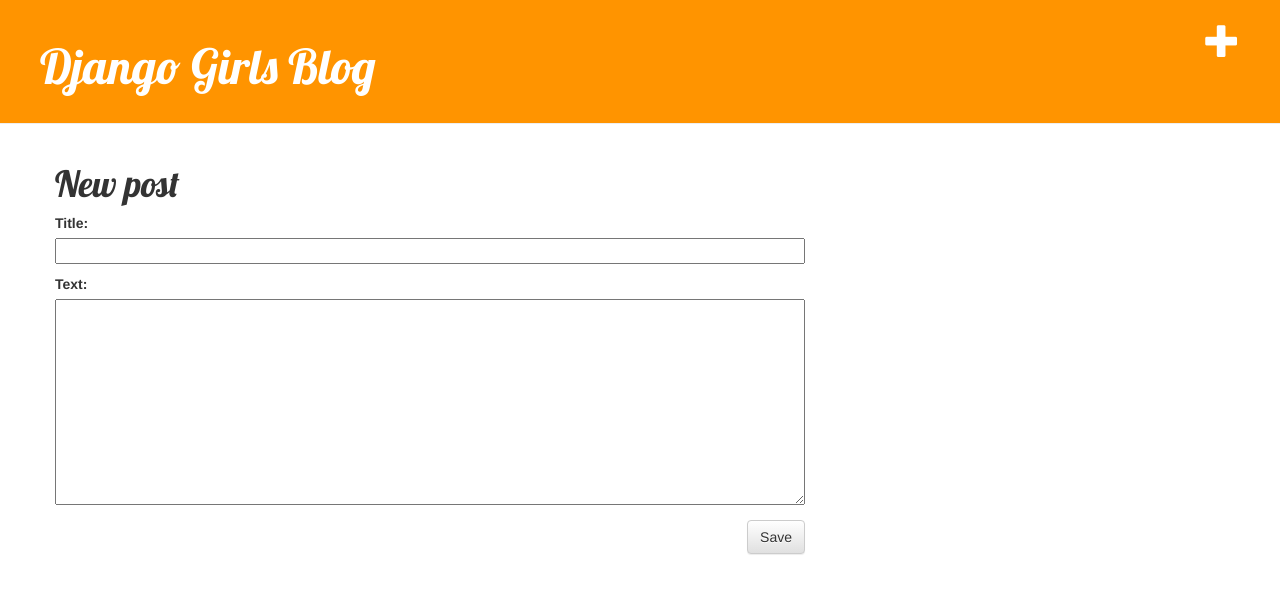
After one commit to eswizardry/my-first-blog, a Django app: page /post/new/ in a window 1280 px wide. The commit adds this page. Shown: the top 594 px of the page. Run offline with Django 3.2, Linux system fonts and the light colour scheme; the visitor is signed in with stand-in values (Sample User, id 1); some libraries are stand-ins or nearby versions.

Commit message:
Added views to create/edit blog post inside the site.

```diff
--- /dev/null
+++ b/blog/forms.py
@@ -0,0 +1,16 @@
+#!/usr/bin/env python
+# -*- coding: utf-8 -*-
+# @Author: mcsbanch
+# @Date:   2016-02-06 16:37:48
+# @Last Modified by:   mcsbanch
+# @Last Modified time: 2016-02-06 16:38:03
+from django import forms
+
+from .models import Post
+
+
+class PostForm(forms.ModelForm):
+
+    class Meta:
+        model = Post
+        fields = ('title', 'text',)
--- /dev/null
+++ b/blog/static/css/blog.css
@@ -0,0 +1,53 @@
+/*
+* @Author: mcsbanch
+* @Date:   2016-02-06 14:51:57
+* @Last Modified by:   mcsbanch
+* @Last Modified time: 2016-02-06 16:04:48
+*/
+.page-header {
+    background-color: #ff9400;
+    margin-top: 0;
+    padding: 20px 20px 20px 40px;
+}
+
+.page-header h1, .page-header h1 a, .page-header h1 a:visited, .page-header h1 a:active {
+    color: #ffffff;
+    font-size: 36pt;
+    text-decoration: none;
+}
+
+.content {
+    margin-left: 40px;
+}
+
+h1, h2, h3, h4 {
+    font-family: 'Lobster', cursive;
+}
+
+.date {
+    float: right;
+    color: #828282;
+}
+
+.save {
+    float: right;
+}
+
+.post-form textarea, .post-form input {
+    width: 100%;
+}
+
+.top-menu, .top-menu:hover, .top-menu:visited {
+    color: #ffffff;
+    float: right;
+    font-size: 26pt;
+    margin-right: 20px;
+}
+
+.post {
+    margin-bottom: 70px;
+}
+
+.post h1 a, .post h1 a:visited {
+    color: #000000;
+}
--- /dev/null
+++ b/blog/templates/blog/base.html
@@ -0,0 +1,28 @@
+{% load staticfiles %}
+<!DOCTYPE html>
+<html lang="en">
+    <head>
+        <title>Django Girls blog</title>
+        <meta charset="utf-8">
+        <link rel="stylesheet" href="//maxcdn.bootstrapcdn.com/bootstrap/3.2.0/css/bootstrap.min.css">
+        <link rel="stylesheet" href="//maxcdn.bootstrapcdn.com/bootstrap/3.2.0/css/bootstrap-theme.min.css">
+        <link rel="stylesheet" href="{% static 'css/blog.css' %}">
+        <link href="http://fonts.googleapis.com/css?family=Lobster&subset=latin,latin-ext" rel="stylesheet" type="text/css">
+    </head>
+<body>
+    <div class="page-header">
+        {% if user.is_authenticated %}
+            <a href="{% url 'post_new' %}" class="top-menu"><span class="glyphicon glyphicon-plus"></span></a>
+        {% endif %}
+        <h1><a href="/">Django Girls Blog</a></h1>
+    </div>
+    <div class="content container">
+        <div class="row">
+            <div class="col-md-8">
+            {% block content %}
+            {% endblock %}
+            </div>
+        </div>
+    </div>
+</body>
+</html>
--- /dev/null
+++ b/blog/templates/blog/post_edit.html
@@ -0,0 +1,9 @@
+{% extends 'blog/base.html' %}
+
+{% block content %}
+    <h1>New post</h1>
+    <form method="POST" class="post-form">{% csrf_token %}
+        {{ form.as_p }}
+        <button type="submit" class="save btn btn-default">Save</button>
+    </form>
+{% endblock %}
--- a/blog/urls.py
+++ b/blog/urls.py
@@ -3,10 +3,13 @@
 # @Author: mcsbanch
 # @Date:   2016-02-06 13:17:31
 # @Last Modified by:   mcsbanch
-# @Last Modified time: 2016-02-06 13:18:42
+# @Last Modified time: 2016-02-06 17:00:00
 from django.conf.urls import url
 from . import views
 
 urlpatterns = [
     url(r'^$', views.post_list, name='post_list'),
+    url(r'^post/(?P<pk>[0-9]+)/$', views.post_detail, name='post_detail'),
+    url(r'^post/new/$', views.post_new, name='post_new'),
+    url(r'^post/(?P<pk>[0-9]+)/edit/$', views.post_edit, name='post_edit'),
 ]
--- a/blog/views.py
+++ b/blog/views.py
@@ -1,9 +1,44 @@
-from django.shortcuts import render
+from django.shortcuts import render, get_object_or_404, redirect
 from django.utils import timezone
 from .models import Post
+from .forms import PostForm
 
 
 # Create your views here.
 def post_list(request):
     posts = Post.objects.filter(published_date__lte=timezone.now()).order_by('published_date')
     return render(request, 'blog/post_list.html', {'posts': posts})
+
+
+def post_detail(request, pk):
+    post = get_object_or_404(Post, pk=pk)
+    return render(request, 'blog/post_detail.html', {'post': post})
+
+
+def post_new(request):
+    if request.method == "POST":
+        form = PostForm(request.POST)
+        if form.is_valid():
+            post = form.save(commit=False)
+            post.author = request.user
+            post.published_date = timezone.now()
+            post.save()
+            return redirect('post_detail', pk=post.pk)
+    else:
+        form = PostForm()
+    return render(request, 'blog/post_edit.html', {'form': form})
+
+
+def post_edit(request, pk):
+    post = get_object_or_404(Post, pk=pk)
+    if request.method == "POST":
+        form = PostForm(request.POST, instance=post)
+        if form.is_valid():
+            post = form.save(commit=False)
+            post.author = request.user
+            post.published_date = timezone.now()
+            post.save()
+            return redirect('post_detail', pk=post.pk)
+    else:
+        form = PostForm(instance=post)
+    return render(request, 'blog/post_edit.html', {'form': form})
```
Also changed, not shown: blog/templates/blog/post_detail.html (added, +17 -0 lines), blog/templates/blog/post_list.html (+12 -19 lines).
